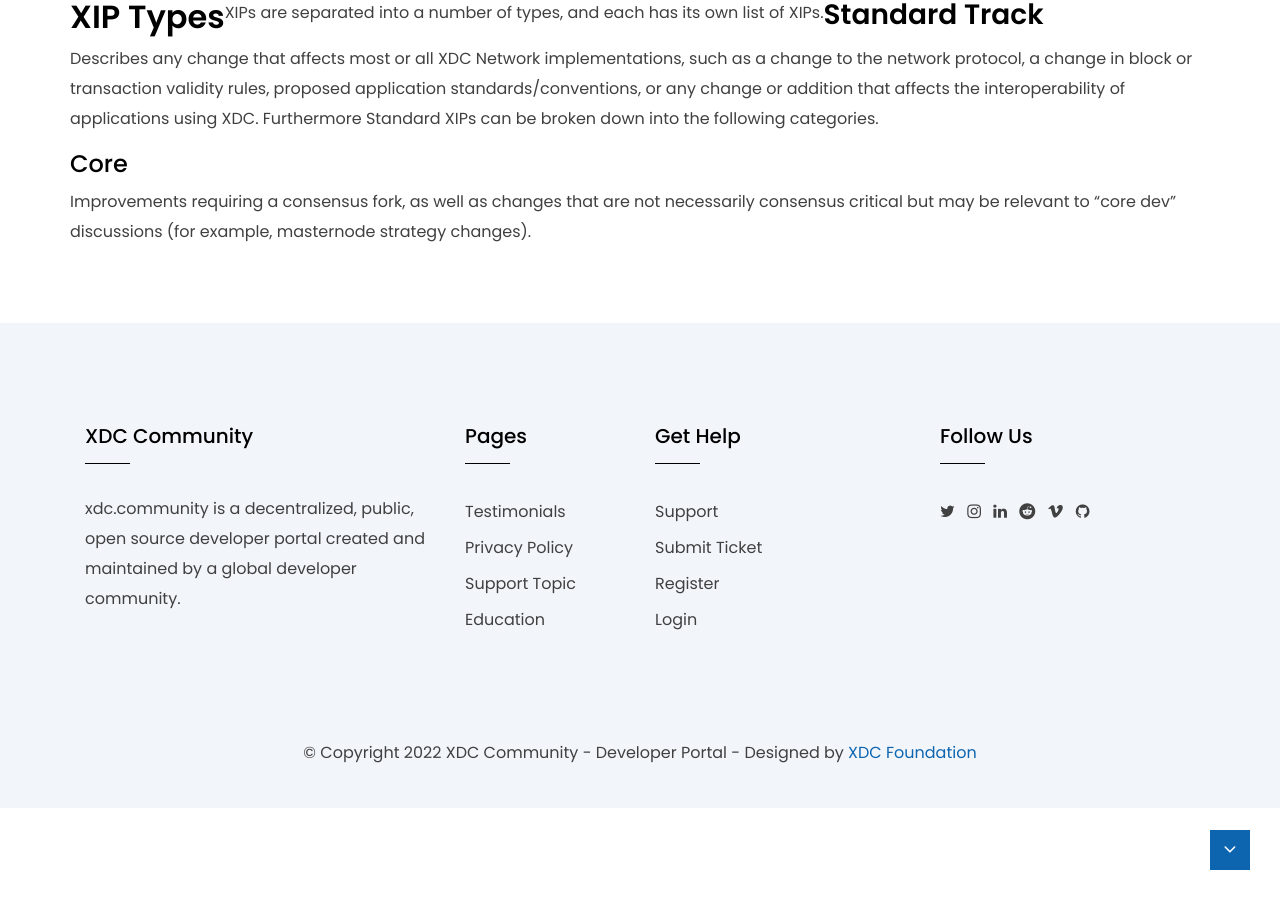
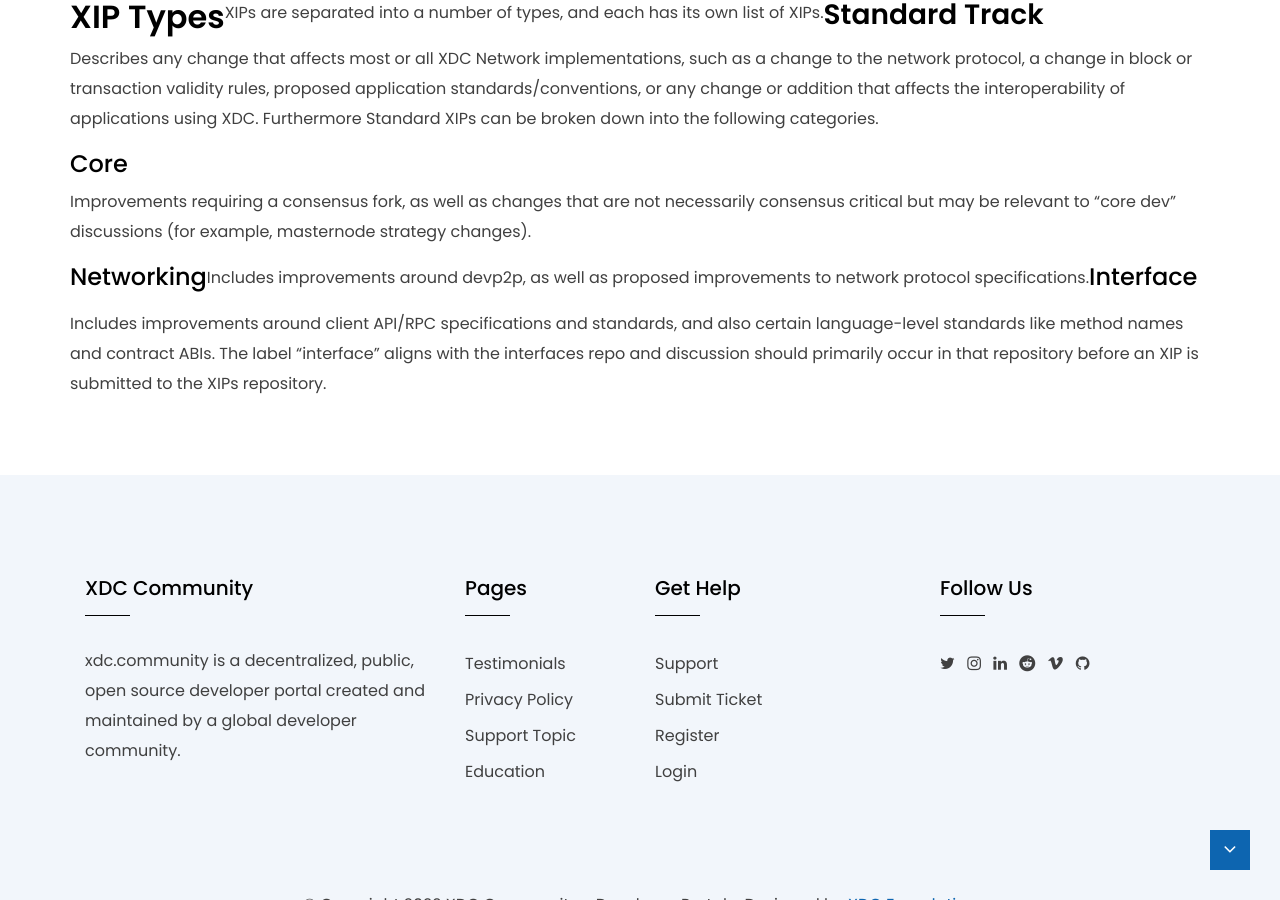
Before and after one commit to XDC-Community/XDC-Community.github.io, a Jekyll site: the page built from pages/xips.html, in a window 1280 px wide and 900 px high, scrolled down 1189 px. Built offline with Jekyll 4.4.1, drawn with Linux system fonts in a browser that asks for light colours.

Commit message:
Update xips.html

```diff
--- a/pages/xips.html
+++ b/pages/xips.html
@@ -5,7 +5,7 @@
 keywords: "responsive,jekyll,minimal template"
 ---
 
-<!-- Start Changelog  Area -->
+<!-- Start Area -->
 <section class="changelog-area bg-color1">
    <div class="changelog-wrapper inner-spacing">
       <div class="container">
@@ -29,7 +29,6 @@
                 </ul>
 
                 <h2>XIP Types</h2>
-
                 <p>XIPs are separated into a number of types, and each has its own list of XIPs.</p>
 
                 <h3>Standard Track</h3>
@@ -37,8 +36,16 @@
 
                 <h4>Core</h4>
                 <p>Improvements requiring a consensus fork, as well as changes that are not necessarily consensus critical but may be relevant to “core dev” discussions (for example, masternode strategy changes).</p>
+
+                <h4>Networking</h4>
+                <p>Includes improvements around devp2p, as well as proposed improvements to network protocol specifications.</p>
+
+                <h4>Interface</h4>
+                <p>Includes improvements around client API/RPC specifications and standards, and also certain language-level standards like method names and contract ABIs. The label “interface” aligns with the interfaces repo and discussion should primarily occur in that repository before an XIP is submitted to the XIPs repository.</p>
+
+
          </div>
       </div>
    </div>
 </section>
-<!-- End Changelog Area -->
+<!-- End Area -->
```
